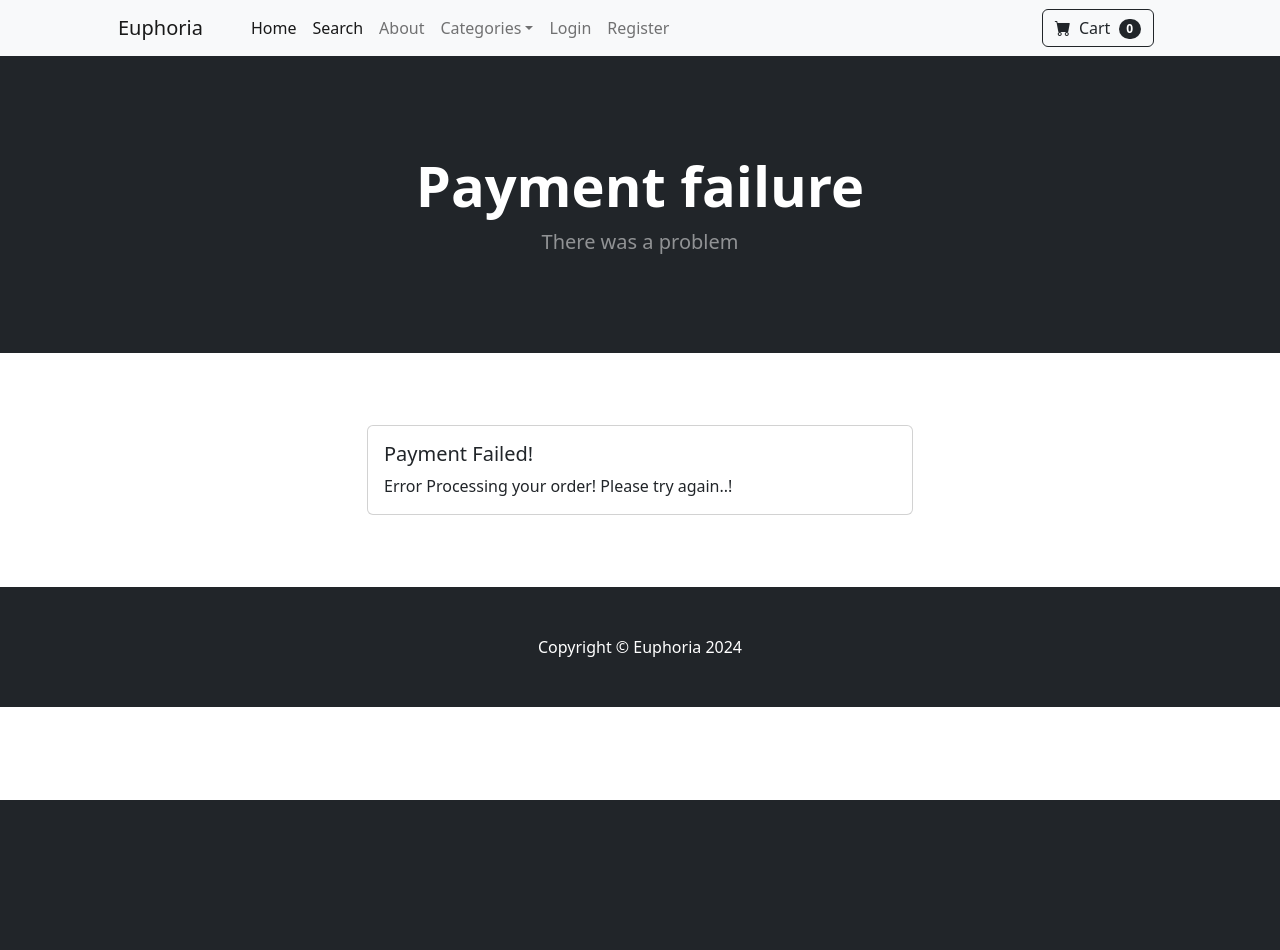
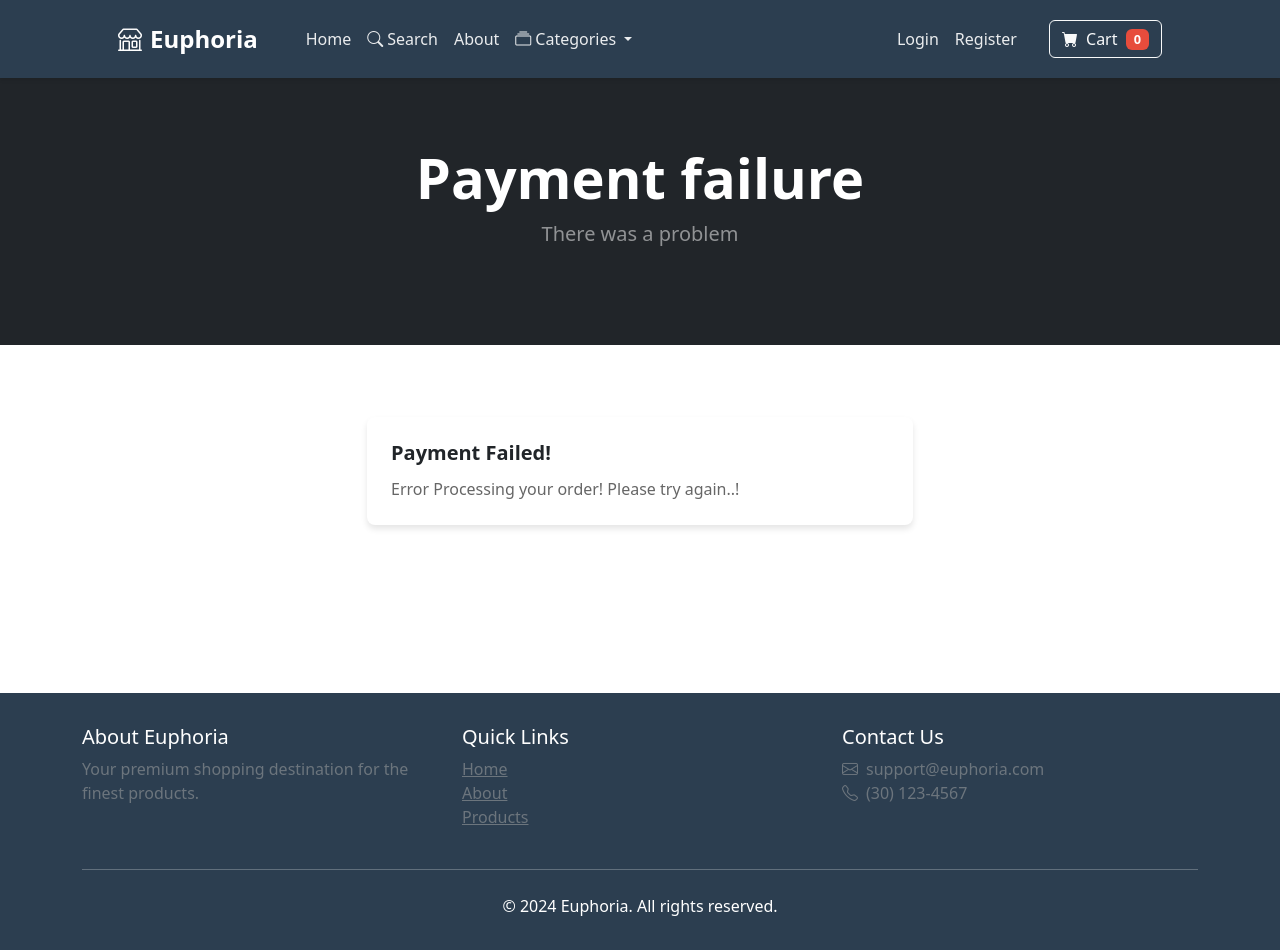
Before and after one commit to nanntheintkham/ecommerce, a Django app: page /payment/payment_failed/ in a window 1280 px wide. Before the commit the page ends 800 px from the top, so only its background shows below. Run offline with Django 5.2, Linux system fonts and the light colour scheme; data that the repository does not hold is empty; some libraries are stand-ins or nearby versions.

Commit message:
Edited base template and css

```diff
--- /dev/null
+++ b/static/css/custom.css
@@ -0,0 +1,132 @@
+:root {
+  --primary-color: #2c3e50;
+  --secondary-color: #e74c3c;
+  --accent-color: #3498db;
+  --background-color: #f8f9fa;
+  --text-color: #2c3e50;
+  --card-shadow: 0 4px 6px rgba(0, 0, 0, 0.1);
+}
+
+/* Enhanced Navigation */
+.navbar {
+  background-color: var(--primary-color) !important;
+  padding: 1rem 0;
+  box-shadow: 0 2px 4px rgba(0, 0, 0, 0.1);
+}
+
+.navbar-brand {
+  color: #fff !important;
+  font-size: 1.5rem;
+  font-weight: 600;
+}
+
+.navbar-light .navbar-nav .nav-link {
+  color: rgba(255, 255, 255, 0.9) !important;
+  font-weight: 500;
+  transition: color 0.3s ease;
+}
+
+.navbar-light .navbar-nav .nav-link:hover {
+  color: var(--secondary-color) !important;
+}
+
+/* Enhanced Product Cards */
+.card {
+  border: none;
+  border-radius: 8px;
+  box-shadow: var(--card-shadow);
+  transition: transform 0.3s ease;
+}
+
+.card:hover {
+  transform: translateY(-5px);
+}
+
+.card-img-top {
+  border-radius: 8px 8px 0 0;
+  height: 200px;
+  object-fit: cover;
+}
+
+.card-body {
+  padding: 1.5rem;
+}
+
+.card-title {
+  font-size: 1.25rem;
+  font-weight: 600;
+  margin-bottom: 0.75rem;
+}
+
+.card-text {
+  color: #666;
+}
+
+.price {
+  font-size: 1.5rem;
+  color: var(--secondary-color);
+  font-weight: 600;
+}
+
+/* Enhanced Buttons */
+.btn-primary {
+  background-color: var(--secondary-color);
+  border: none;
+  padding: 0.5rem 1.5rem;
+  border-radius: 5px;
+  font-weight: 500;
+  transition: background-color 0.3s ease;
+}
+
+.btn-primary:hover {
+  background-color: #c0392b;
+}
+
+/* Footer Styling */
+.footer {
+  background-color: var(--primary-color);
+  color: #fff;
+  padding: 2rem 0;
+  margin-top: 3rem;
+}
+
+/* Cart Badge */
+.badge {
+  background-color: var(--secondary-color) !important;
+  font-size: 0.8rem;
+  padding: 0.25rem 0.5rem;
+}
+
+/* Product Grid */
+.product-grid {
+  padding: 2rem 0;
+}
+
+/* Search Bar */
+.search-form {
+  max-width: 500px;
+  margin: 1rem auto;
+}
+
+.search-form .form-control {
+  border-radius: 20px;
+  padding: 0.75rem 1.5rem;
+}
+
+/* Alerts */
+.alert {
+  border-radius: 8px;
+  border: none;
+  box-shadow: var(--card-shadow);
+}
+
+/* Responsive Typography */
+@media (max-width: 768px) {
+  .card-title {
+    font-size: 1.1rem;
+  }
+
+  .price {
+    font-size: 1.25rem;
+  }
+}
--- a/store/templates/store/base.html
+++ b/store/templates/store/base.html
@@ -3,50 +3,75 @@
 <html lang="en">
   <head>
     <meta charset="utf-8" />
-    <meta
-      name="viewport"
-      content="width=device-width, initial-scale=1, shrink-to-fit=no"
-    />
-    <meta name="description" content="" />
-    <meta name="author" content="" />
+    <meta name="viewport" content="width=device-width, initial-scale=1, shrink-to-fit=no" />
+    <meta name="description" content="Your premium eCommerce destination" />
     <title>Euphoria Ecommerce</title>
+
     <!-- Favicon-->
-    <link
-      rel="icon"
-      type="image/x-icon"
-      href="{% static 'assets/favicon.ico' %}"
-    />
+    <link rel="icon" type="image/x-icon" href="{% static 'assets/favicon.ico' %}" />
     <!-- Bootstrap icons-->
-    <link
-      href="https://cdn.jsdelivr.net/npm/bootstrap-icons@1.5.0/font/bootstrap-icons.css"
-      rel="stylesheet"
-    />
+    <link href="https://cdn.jsdelivr.net/npm/bootstrap-icons@1.5.0/font/bootstrap-icons.css" rel="stylesheet" />
     <!-- Core theme CSS (includes Bootstrap)-->
     <link href="{% static 'css/styles.css' %}" rel="stylesheet" />
+    <!-- Custom CSS -->
+    <link href="{% static 'css/custom.css' %}" rel="stylesheet" />
+    <!-- Google Fonts -->
+    <link href="https://fonts.googleapis.com/css2?family=Inter:wght@400;500;600;700&display=swap" rel="stylesheet">
 
-    <script src="https://code.jquery.com/jquery-3.7.1.min.js" integrity="sha256-/JqT3SQfawRcv/BIHPThkBvs0OEvtFFmqPF/lYI/Cxo=" crossorigin="anonymous"></script>
+    <script src="https://code.jquery.com/jquery-3.7.1.min.js"></script>
 </head>
   <body>
     {% include 'store/navbar.html' %}
 
+    <!-- Messages -->
     {% if messages %}
+    <div class="container mt-5 pt-4">
         {% for message in messages %}
         <div class="alert alert-{{ message.tags }} alert-dismissible fade show" role="alert">
             {{ message }}
             <button type="button" class="btn-close" data-bs-dismiss="alert" aria-label="Close"></button>
         </div>
         {% endfor %}
+    </div>
     {% endif %}
 
+    <!-- Main Content -->
+    <main class="py-5">
         {% block content %}
         {% endblock content %}
+    </main>
 
-    <!-- Footer-->
-    <footer class="py-5 bg-dark">
+    <!-- Footer -->
+    <footer class="footer">
         <div class="container">
-        <p class="m-0 text-center text-white">Copyright &copy; Euphoria 2024</p>
+            <div class="row">
+                <div class="col-lg-4 mb-4 mb-lg-0">
+                    <h5>About Euphoria</h5>
+                    <p class="text-muted">Your premium shopping destination for the finest products.</p>
+                </div>
+                <div class="col-lg-4 mb-4 mb-lg-0">
+                    <h5>Quick Links</h5>
+                    <ul class="list-unstyled">
+                        <li><a href="{% url 'home' %}" class="text-muted">Home</a></li>
+                        <li><a href="{% url 'about' %}" class="text-muted">About</a></li>
+                        <li><a href="{% url 'category_summary' %}" class="text-muted">Products</a></li>
+                    </ul>
+                </div>
+                <div class="col-lg-4">
+                    <h5>Contact Us</h5>
+                    <p class="text-muted">
+                        <i class="bi bi-envelope me-2"></i>support@euphoria.com<br>
+                        <i class="bi bi-telephone me-2"></i>(30) 123-4567
+                    </p>
+                </div>
+            </div>
+            <hr class="my-4">
+            <div class="text-center">
+                <p class="mb-0">&copy; {% now 'Y' %} Euphoria. All rights reserved.</p>
+            </div>
         </div>
     </footer>
+
     <!-- Bootstrap core JS-->
     <script src="https://cdn.jsdelivr.net/npm/bootstrap@5.2.3/dist/js/bootstrap.bundle.min.js"></script>
     <!-- Core theme JS-->
--- a/store/templates/store/navbar.html
+++ b/store/templates/store/navbar.html
@@ -1,45 +1,29 @@
-<!-- Navigation-->
-<nav class="navbar navbar-expand-lg navbar-light bg-light">
+<nav class="navbar navbar-expand-lg navbar-light fixed-top">
         <div class="container px-4 px-lg-5">
-    <a class="navbar-brand" href="{% url 'home' %}">Euphoria</a>
-    <button
-      class="navbar-toggler"
-      type="button"
-      data-bs-toggle="collapse"
-      data-bs-target="#navbarSupportedContent"
-      aria-controls="navbarSupportedContent"
-      aria-expanded="false"
-      aria-label="Toggle navigation"
-    >
+            <a class="navbar-brand" href="{% url 'home' %}">
+                <i class="bi bi-shop me-2"></i>Euphoria
+            </a>
+            <button class="navbar-toggler" type="button" data-bs-toggle="collapse" data-bs-target="#navbarSupportedContent">
                 <span class="navbar-toggler-icon"></span>
             </button>
             <div class="collapse navbar-collapse" id="navbarSupportedContent">
                 <ul class="navbar-nav me-auto mb-2 mb-lg-0 ms-lg-4">
                     <li class="nav-item">
-          <a class="nav-link active" aria-current="page" href="{% url 'home' %}"
-            >Home</a
-          >
+                        <a class="nav-link" href="{% url 'home' %}">Home</a>
                     </li>
                     <li class="nav-item">
-          <a class="nav-link active" aria-current="page" href="{% url 'search' %}"
-            >Search</a
-          >
+                        <a class="nav-link" href="{% url 'search' %}">
+                            <i class="bi bi-search me-1"></i>Search
+                        </a>
                     </li>
                     <li class="nav-item">
                         <a class="nav-link" href="{% url 'about' %}">About</a>
                     </li>
-
                     <li class="nav-item dropdown">
-          <a
-            class="nav-link dropdown-toggle"
-            id="navbarDropdown"
-            href="#"
-            role="button"
-            data-bs-toggle="dropdown"
-            aria-expanded="false"
-            >Categories</a
-          >
-          <ul class="dropdown-menu" aria-labelledby="navbarDropdown">
+                        <a class="nav-link dropdown-toggle" id="navbarDropdown" href="#" role="button" data-bs-toggle="dropdown">
+                            <i class="bi bi-collection me-1"></i>Categories
+                        </a>
+                        <ul class="dropdown-menu">
                             <li><a class="dropdown-item" href="{% url 'category_summary' %}">All Products</a></li>
                             <li><hr class="dropdown-divider" /></li>
                             {% for category in categories %}
@@ -49,48 +33,43 @@
                             {% endfor %}
                         </ul>
                     </li>
+                </ul>
+
+                <!-- User Menu -->
+                <ul class="navbar-nav mb-2 mb-lg-0 me-4">
                     {% if user.is_authenticated %}
                     <li class="nav-item dropdown">
-          <a class="nav-link dropdown-toggle" id="navbarDropdown" href="#" role="button" data-bs-toggle="dropdown" aria-expanded="false">Profile</a>
-            <ul class="dropdown-menu" aria-labelledby="navbarDropdown">
-              <li><a class="dropdown-item" href="{% url 'update_user' %}">User Profile</a></li>
+                        <a class="nav-link dropdown-toggle" href="#" id="userDropdown" role="button" data-bs-toggle="dropdown">
+                            <i class="bi bi-person-circle me-1"></i>{{ user.username }}
+                        </a>
+                        <ul class="dropdown-menu dropdown-menu-end">
+                            <li><a class="dropdown-item" href="{% url 'update_user' %}">Profile</a></li>
+                            <li><a class="dropdown-item" href="{% url 'update_info' %}">Settings</a></li>
+                            {% if user.is_superuser %}
                             <li><hr class="dropdown-divider" /></li>
-              <li><a class="dropdown-item" href="{% url 'update_info'  %}">User Info</a></li>
+                            <li><a class="dropdown-item" href="{% url 'shipped_dash' %}">Shipped Orders</a></li>
+                            <li><a class="dropdown-item" href="{% url 'processing_dash' %}">Pending Orders</a></li>
+                            {% endif %}
+                            <li><hr class="dropdown-divider" /></li>
+                            <li><a class="dropdown-item" href="{% url 'logout' %}">Logout</a></li>
                         </ul>
-          </li>
-          {% if user.is_superuser %}
-            <li class="nav-item dropdown">
-
-            <a class="nav-link dropdown-toggle" id="navbarDropdown" href="#" role="button" data-bs-toggle="dropdown" aria-expanded="false">Orders</a>
-              <ul class="dropdown-menu" aria-labelledby="navbarDropdown">
-                <li><a class="dropdown-item" href="{% url 'shipped_dash' %}">Shipped Orders</a></li>
-                <li><hr class="dropdown-divider" /></li>
-                <li><a class="dropdown-item" href="{% url 'processing_dash'  %}">UnShipped Orders</a></li>
-              </ul>
-            </li>
-          {% endif %}
-        <li class="nav-item">
-          <a class="nav-link" href="{% url 'logout' %}">Logout</a>
                     </li>
                     {% else %}
                     <li class="nav-item">
                         <a class="nav-link" href="{% url 'login' %}">Login</a>
                     </li>
-
                     <li class="nav-item">
                         <a class="nav-link" href="{% url 'register' %}">Register</a>
                     </li>
                     {% endif %}
                 </ul>
-      <form class="d-flex">
-        <a href="{% url 'cart_summary' %}" class="btn btn-outline-dark me-2">
 
-          <i class="bi-cart-fill me-1"></i>
+                <!-- Cart Button -->
+                <a href="{% url 'cart_summary' %}" class="btn btn-outline-light">
+                    <i class="bi bi-cart-fill me-1"></i>
                     Cart
-          <span class="badge bg-dark text-white ms-1 rounded-pill" id="cart_quantity">{{ cart|length}}</span>
-
+                    <span class="badge bg-secondary ms-1" id="cart_quantity">{{ cart|length }}</span>
                 </a>
-      </form>
             </div>
         </div>
     </nav>
```
Lines whose indentation alone changed are shown as unchanged.
